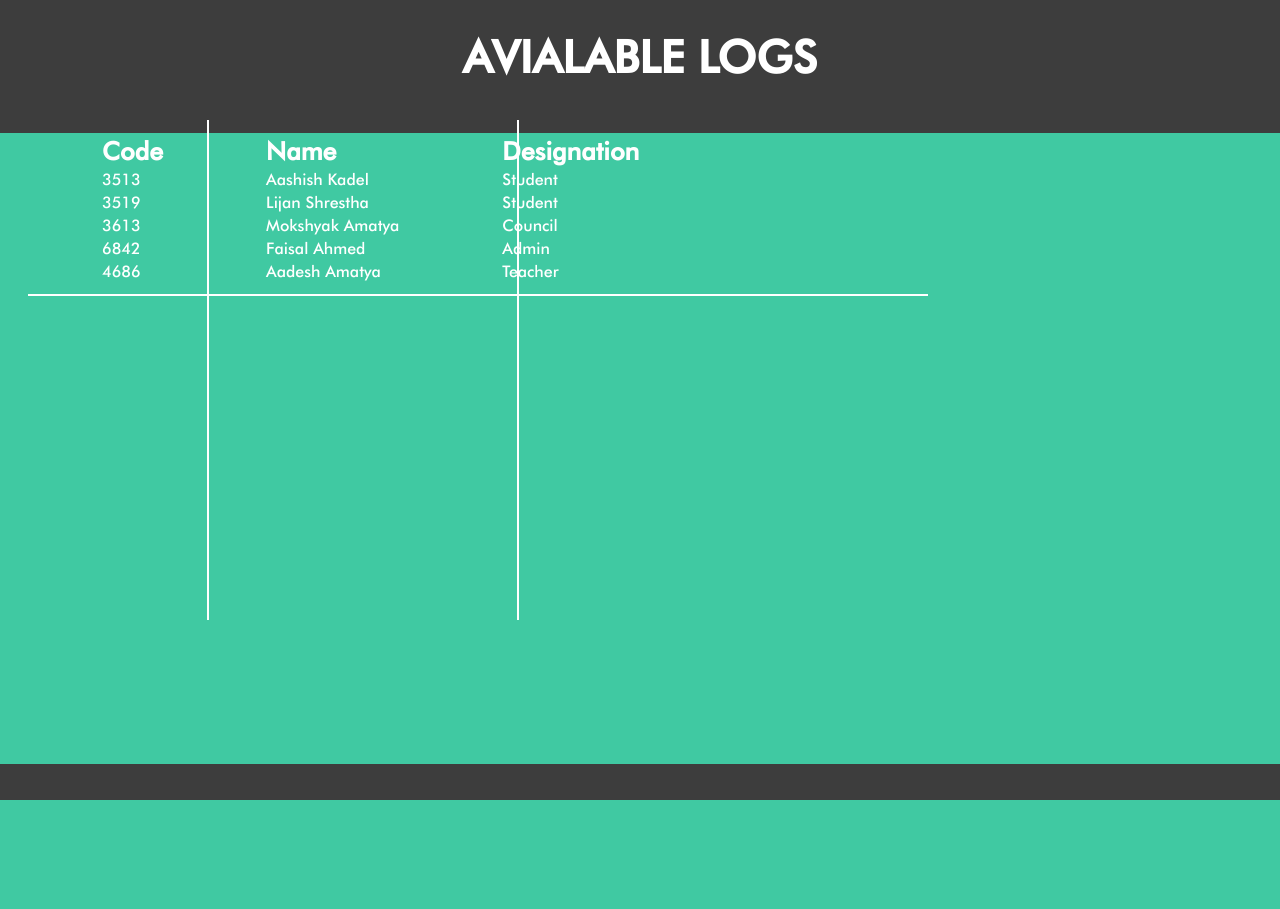
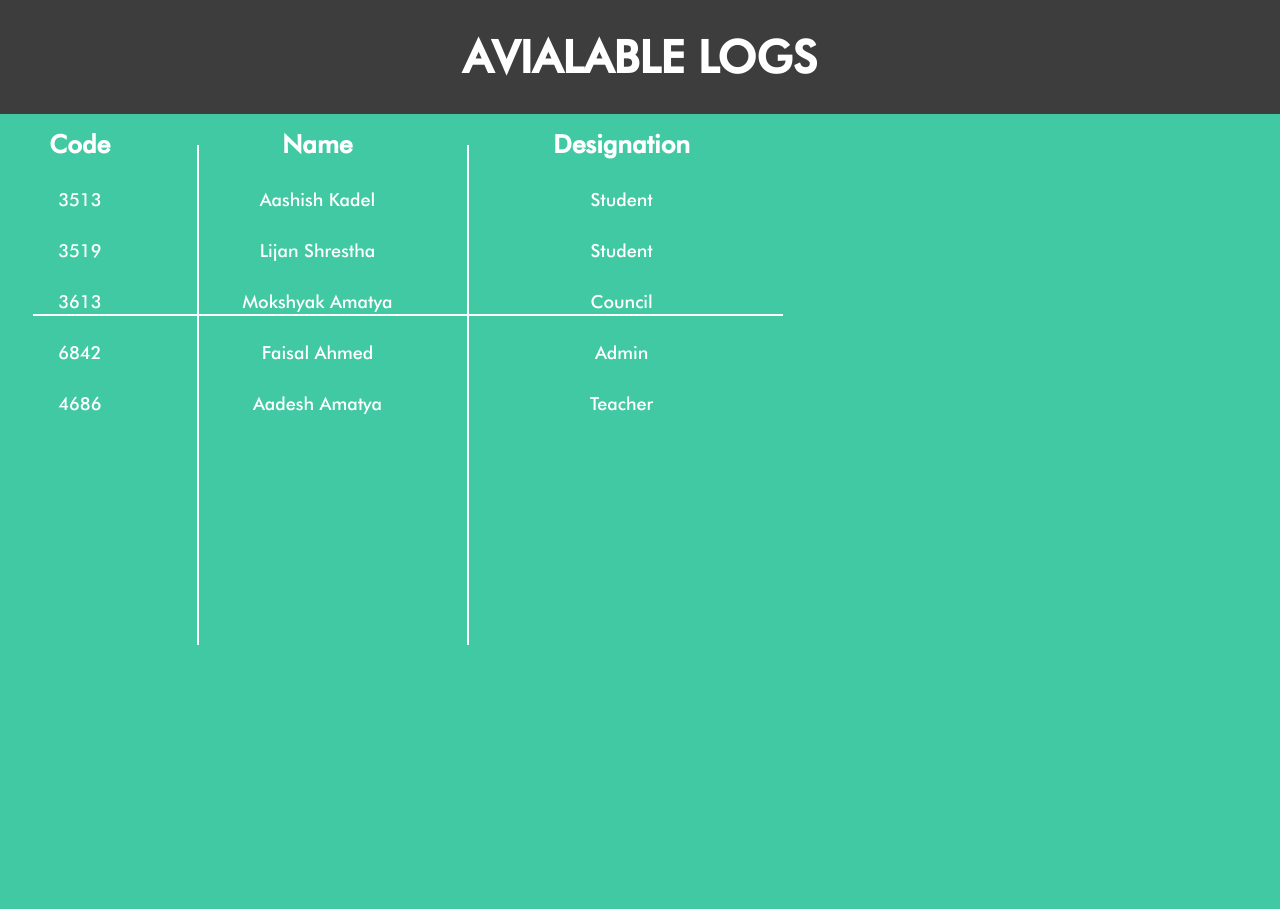
Before and after one commit to Lijan09/qrreader, a Flask app: page /data in a window 1280 px wide. Before the commit the page ends 800 px from the top, so only its background shows below. Run offline with Flask 2, Linux system fonts and the light colour scheme; parts of the project's set-up code (start-up, migrations or seed data) failed here and were passed over.

Commit message:
Changes made on Display of Logs CSS

```diff
--- a/Templates/data.html
+++ b/Templates/data.html
@@ -6,7 +6,7 @@
 
 {% block content %}
 <body bgcolor = #3d3d3d>
-    <h1 class="welcome"> AVIALABLE LOGS </h1><br>
+    <h1 class="welcome"> AVIALABLE LOGS </h1>
         <div class="vl1"></div>
         <div class="vl2"></div>
         <div class="vl3"></div>
--- a/static/main.css
+++ b/static/main.css
@@ -272,25 +272,31 @@ input:focus,
 /* for Display of Logs */
 table{
   color: white;
+  border-collapse: collapse;
+  width: 60%;
 }
 
 th{
+  padding: 15px;
   font-weight: bold;
   font-size: 25px;
+  text-align: center;
 }
 
-th, td {
-  text-align: left;
-  padding-left: 100px;
+td{
+  padding: 15px;
+  font-size: 18px;
+  text-align: center;
 }
+
 
 .vl1 {
   border-left: 2px solid white;
   height: 500px;
   position: absolute;
   margin-left: -3px;
-  top: 120px;
-  left: 210px;
+  top: 145px;
+  left: 200px;
 }
 
 .vl2 {
@@ -298,25 +304,16 @@ th, td {
   height: 500px;
   position: absolute;
   margin-left: -3px;
-  top: 120px;
-  left: 520px;
-}
-
-.vl2 {
-  border-left: 2px solid white;
-  height: 500px;
-  position: absolute;
-  margin-left: -3px;
-  top: 120px;
-  left: 520px;
+  top: 145px;
+  left: 470px;
 }
 
 .vl3 {
   border-left: 2px solid white;
-  height: 900px;
+  height: 750px;
   position: absolute;
   margin-left: -3px;
-  bottom: 55px;
-  left: 480px;
+  bottom: 110px;
+  left: 410px;
   transform: rotate(90deg);
 }
```
